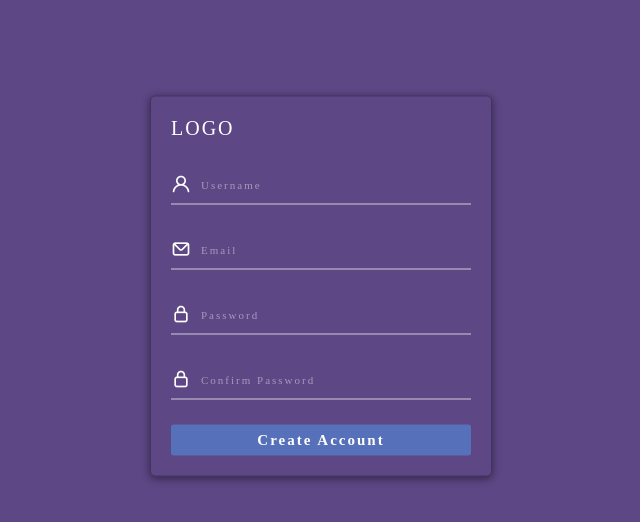
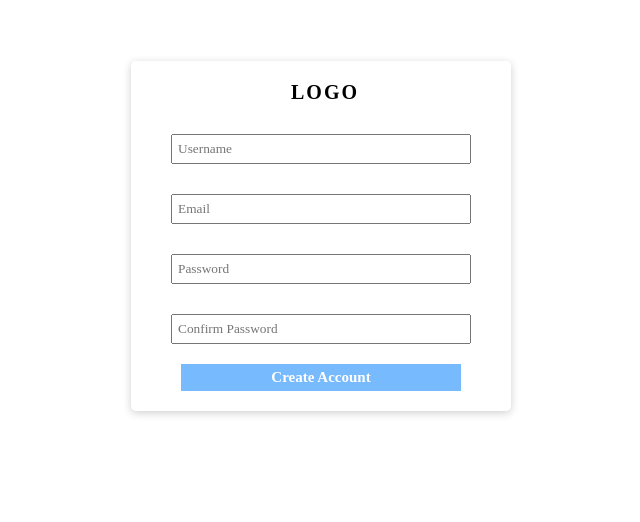
Before and after one commit to Axn-Switch/TimothysProjectX, a Vue app: page /signup in a window 1280 px wide. Shown: the part 114-636 px from the top of the page, without its empty margins (319-959 px from the left). Built offline with nearby package versions, Linux system fonts and the light colour scheme; a web font is replaced by a local one.

Commit message:
signup page style fix

```diff
--- a/src/views/signup.vue
+++ b/src/views/signup.vue
@@ -1,33 +1,20 @@
 <template>
 	<div class="container">
-		<div class="forms">
+		<div class="wrapper">
 			<span class="logo">LOGO</span>
 			<form @submit.prevent.trim="signup">
 				<div class="input-field">
 					<input type="text" placeholder="username" v-model="username" required />
-					<i class="uil uil-user" id="icon"></i>
 				</div>
-
 				<div class="input-field">
 					<input type="email" placeholder="email" v-model="email" required />
-					<i class="uil uil-envelope" id="icon"></i>
 				</div>
-
 				<div class="input-field">
 					<input type="password" placeholder="password" v-model="password" required />
-					<i class="uil uil-lock" id="icon"></i>
 				</div>
-
 				<div class="input-field">
-					<input
-						type="password"
-						placeholder="confirm password"
-						v-model="confirmPassword"
-						required
-					/>
-					<i class="uil uil-lock" id="icon"></i>
+					<input type="password" placeholder="confirm password" v-model="confirmPassword" required />
 				</div>
-
 				<div class="button">
 					<button type="submit">create account</button>
 				</div>
@@ -38,95 +25,75 @@
 
 <script>
 export default {
-		name: 'login',
+	name: "login",
 	data() {
 		return {
-				username: '',
-				email: '',
-				password: '',
-				confirmPassword: '',
-			}
+			username: "",
+			email: "",
+			password: "",
+			confirmPassword: "",
+		};
 	},
 	methods: {
 		signup() {
-				alert('signup successful✅')
+			alert("signup successful✅");
 		},
 	},
-	}
+};
 </script>
 
 <style scoped>
 .container {
-		background-color: #3d226dd4;
-		height: 100vh;
+	display: flex;
+	flex-direction: column;
+	align-items: center;
+	height: 90vh;
 }
-	.forms {
-		border: 1px solid rgba(0, 0, 0, 0.277);
+
+.wrapper {
 	border-radius: 5px;
-		box-shadow: 0 2px 8px rgba(0, 0, 0, 0.488);
-		position: absolute;
-		top: 50%;
-		left: 50%;
-		transform: translate(-50%, -50%);
-		padding: 20px;
+	padding: 20px 40px;
+	transform: translate(0%, 50%);
+	box-shadow: 0 2px 8px rgba(0, 0, 0, 0.194);
 }
-	.logo {
+
+.wrapper .logo {
 	font-size: 20px;
 	letter-spacing: 2px;
-		color: #fff;
+	font-weight: bold;
 	text-transform: uppercase;
-	}
-	.input-field {
-		margin-top: 25px;
-		position: relative;
-		width: 300px;
-		height: 40px;
-	}
-	#icon {
-		color: #fff;
-	}
-	.input-field input {
-		height: 100%;
-		width: 100%;
-		padding: 0 0 0 30px;
-		margin-right: 30px;
-		border: none;
-		outline: none;
-		border-bottom: 1px solid rgba(255, 255, 255, 0.716);
-		font-size: 14px;
-		color: #fff;
-		background: transparent;
-	}
-	.input-field input::placeholder {
-		color: rgba(255, 255, 255, 0.45);
-		letter-spacing: 2px;
-		text-transform: capitalize;
-		font-size: 11px;
+	margin-left: 120px;
 }
 
-	.input-field i {
-		position: absolute;
-		top: 50%;
-		left: 0;
-		transform: translateY(-50%);
-		color: #000;
-		font-size: 20px;
+.input-field input {
+	width: 300px;
+	padding: 5px;
+	outline: none;
+	margin-top: 30px;
 }
+
+.input-field input::placeholder {
+	text-transform: capitalize;
+}
+
 .button {
-		margin-top: 25px;
+	margin-top: 20px;
+	display: flex;
+	justify-content: center;
 }
 
 .button button {
-		width: 100%;
-		padding: 7px;
+	padding: 5px 90px;
+	cursor: pointer;
+	font-size: 15px;
+	font-weight: bold;
+	text-transform: capitalize;
+	background: rgba(79, 166, 253, 0.767);
 	border: none;
-		border-radius: 3px;
-		font-size: 15px;
-		font-weight: 600;
-		letter-spacing: 2px;
-		background: rgba(79, 166, 253, 0.438);
 	color: #fff;
-		cursor: pointer;
-		text-transform: capitalize;
+}
+
+.button button:hover {
+	background-color: blue;
 }
 </style>
```
Lines whose indentation alone changed are shown as unchanged.
